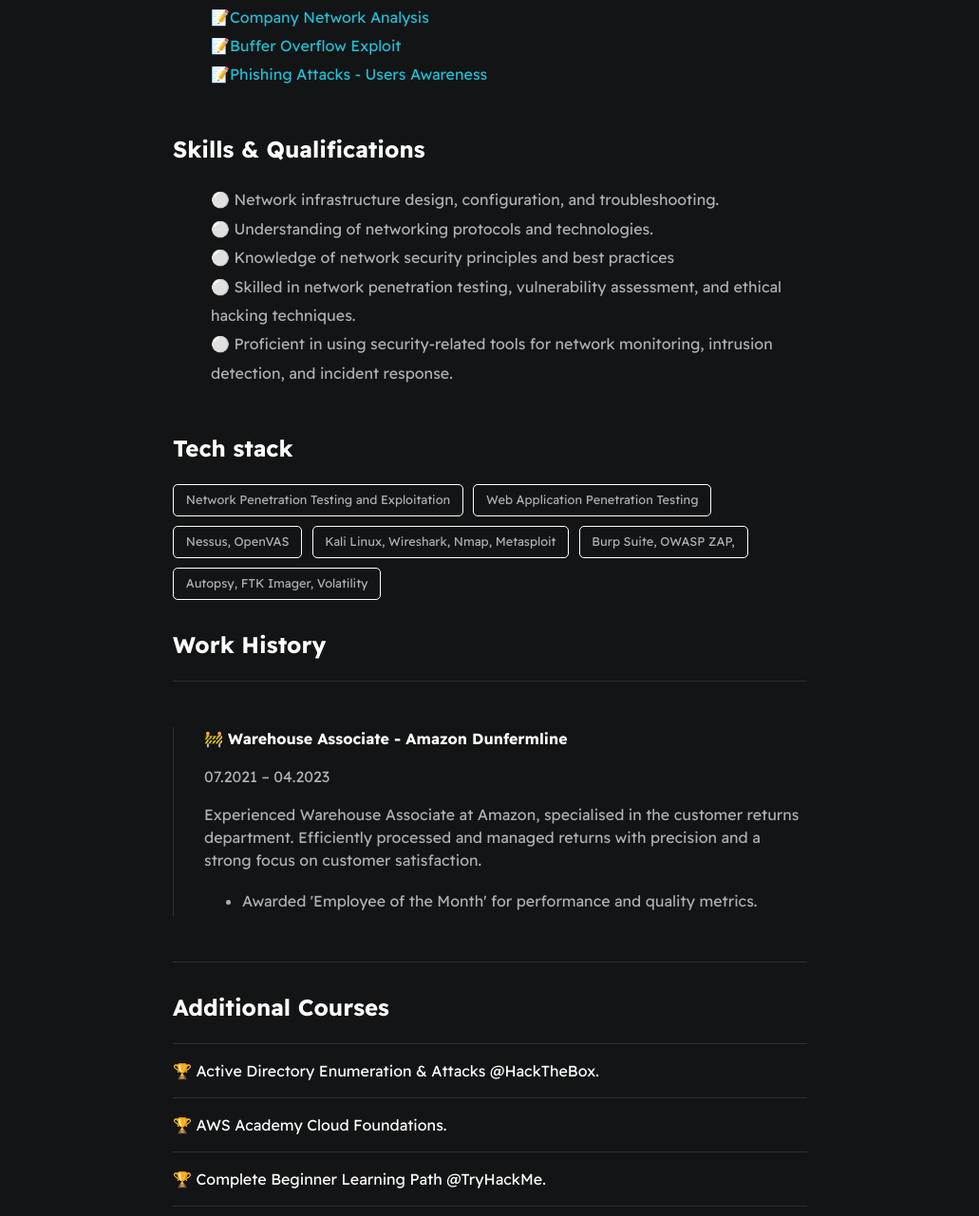
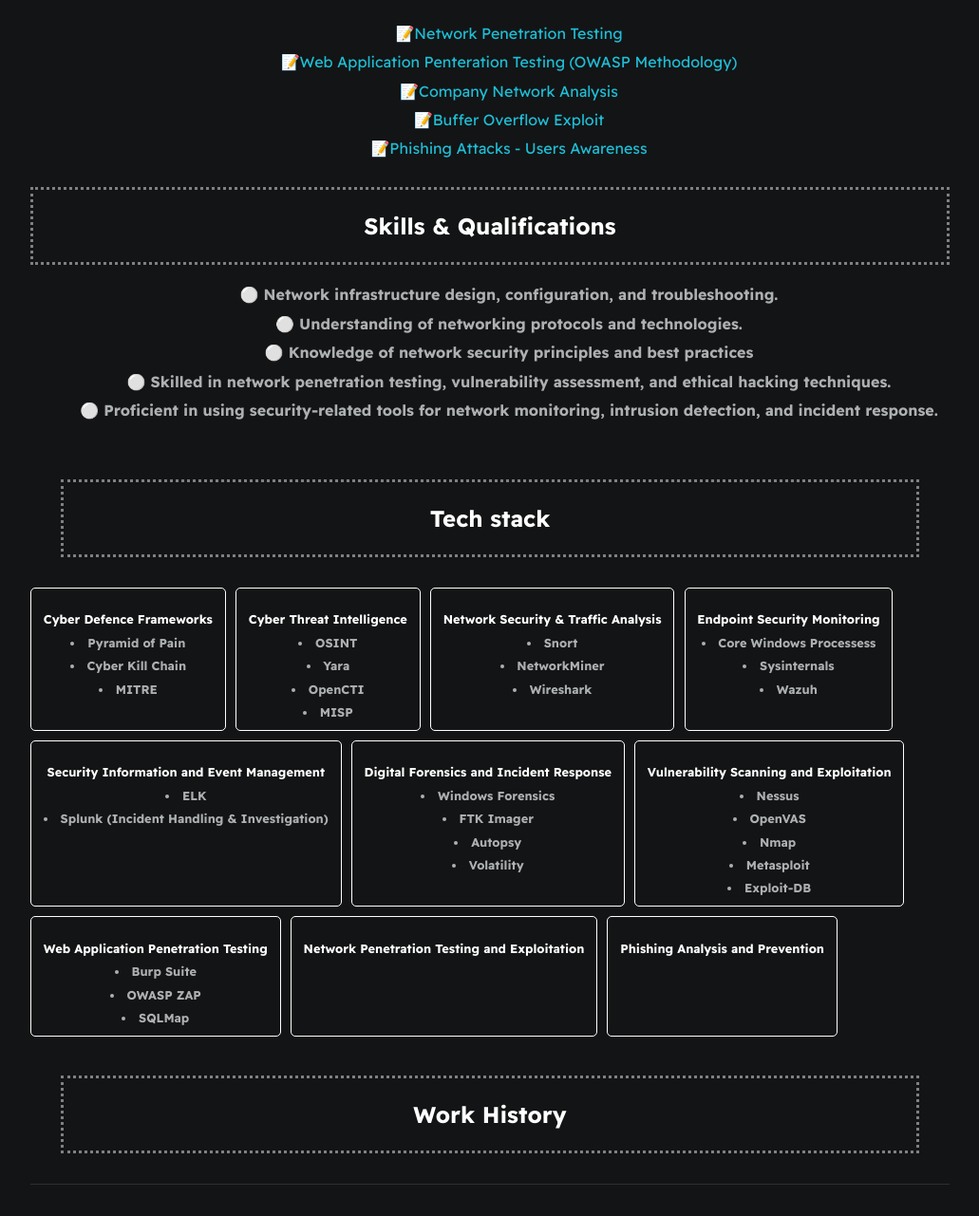
Before and after one commit to xblu3/Portfolio-Website, a plain HTML site: page index.html in a window 1280 px wide. Shown: the part 418-1699 px from the top of the page at 95% size, without its empty margins (124-1155 px from the left). Drawn offline with Linux system fonts and the light colour scheme.

Commit message:
Add files via upload

```diff
--- a/index.html
+++ b/index.html
@@ -1,5 +1,6 @@
 <!DOCTYPE html>
 <html>
+
 <head>
     <meta charset="utf-8">
     <meta http-equiv="X-UA-Compatible" content="IE=edge">
@@ -8,14 +9,29 @@
     <meta name="viewport" content="width=device-width, initial-scale=1">
     <link rel="stylesheet" href="./styles/main.css">
 </head>
+
 <body>
     <div id="container--main">
 
         <section id="wrapper--hero" class="section--page">
-                <img id="profile-pic" src="./assets/profile_pic.jpg">
+            <img id="profile-pic" src="./assets/images/profile_pic.JPG">
 
             <div>
-                    <h1 id="user-name">Jacek Jajko</h1>
+                <table id="name--table">
+                    <tr>
+                        <th>
+                            <h1 id="user-name">Jacek Jajko </h1>
+                        </th>
+                        <th>
+                            <script src="https://tryhackme.com/badge/452831"></script>
+                        </th>
+
+                    </tr>
+
+
+
+                </table>
+
                 <p id="bio">✒️BSc (Hons) Ethical Hacking at Abertay University </p>
                 <p id="bio">✒️BSc of Science in Applied Networking
                 </p>
@@ -33,15 +49,21 @@
             </div>
         </section>
 
+
         <section class="section--page">
             <div id="writeups--section">
                 <h3>Writeups</h3>
                 <ul id="writeups--list">
-                    <li><a href="./assets/reports/network_pentest_report.pdf" target="_blank">📝Network Penetration Testing</a></li>
-                    <li><a href="./assets/reports/Web App Testing.pdf" target="_blank">📝Web Application Penteration Testing (OWASP Methodology)</a></li>
-                    <li><a href="./assets/reports/networking analysis.pdf" target="_blank">📝Company Network Analysis</a></li>
-                    <li><a href="./assets/reports/Buffer overflow.pdf" target="_blank">📝Buffer Overflow Exploit</a></li>
-                    <li><a href="./assets/reports/Phishing_attacks_methods.pdf" target="_blank">📝Phishing Attacks - Users Awareness</a></li>
+                    <li><a href="./assets/reports/network_pentest_report.pdfPPP" target="_blank">📝Network Penetration
+                            Testing</a></li>
+                    <li><a href="./assets/reports/Web App Testing.pdf" target="_blank">📝Web Application Penteration
+                            Testing (OWASP Methodology)</a></li>
+                    <li><a href="./assets/reports/networking analysis.pdf" target="_blank">📝Company Network
+                            Analysis</a></li>
+                    <li><a href="./assets/reports/Buffer overflow.pdf" target="_blank">📝Buffer Overflow Exploit</a>
+                    </li>
+                    <li><a href="./assets/reports/Phishing_attacks_methods.pdf" target="_blank">📝Phishing Attacks -
+                            Users Awareness</a></li>
                 </ul>
             </div>
 
@@ -49,43 +71,101 @@
         </section>
 
         <section class="section--page">
+            <div id="skills--section">
             <h2>Skills & Qualifications</h2>
+        </div>
             <ul id="qualifications--list">
                 <li>⚪ Network infrastructure design, configuration, and troubleshooting.</li>
                 <li>⚪ Understanding of networking protocols and technologies.</li>
                 <li>⚪ Knowledge of network security principles and best practices </li>
-                    <li>⚪ Skilled in network penetration testing, vulnerability assessment, and ethical hacking techniques.</li>
-                    <li>⚪ Proficient in using security-related tools for network monitoring, intrusion detection, and incident response. </li>
+                <li>⚪ Skilled in network penetration testing, vulnerability assessment, and ethical hacking techniques.
+                </li>
+                <li>⚪ Proficient in using security-related tools for network monitoring, intrusion detection, and
+                    incident response. </li>
 
             </ul>
+
         </section>
 
         <section class="section--page">
+           <div id="techStack--section">
             <h2>Tech stack</h2>
-
+            </div>
             <div id="wrapper--techstack__items">
-                    <div class="card--techstack"><span>Network Penetration Testing and Exploitation</span></div>
-                    <div class="card--techstack"><span>Web Application Penetration Testing</span></div>
-                    <div class="card--techstack"><span>Nessus, OpenVAS</span></div>
-                    <div class="card--techstack"><span>Kali Linux, Wireshark, Nmap, Metasploit</span></div>
-                    <div class="card--techstack"><span>Burp Suite, OWASP ZAP, </span></div>
-                    <div class="card--techstack"><span>Autopsy, FTK Imager, Volatility </span></div>
-
+                <div class="card--techstack"><span>
+                        <h4>Cyber Defence Frameworks </h4>
+                        <li>Pyramid of Pain</li>
+                        <li> Cyber Kill Chain</li>
+                        <li> MITRE</li>
+                    </span></div>
+                <div class="card--techstack"><span>
+                        <h4>Cyber Threat Intelligence</h4>
+                        <li>OSINT</li>
+                        <li>Yara</li>
+                        <li> OpenCTI</li>
+                        <li> MISP</li>
+                    </span></div>
+                <div class="card--techstack"><span>
+                        <h4>Network Security & Traffic Analysis</h4>
+                        <li>Snort</li>
+                        <li>NetworkMiner</li>
+                        <li> Wireshark</li>
+                    </span></div>
+                <div class="card--techstack"><span>
+                        <h4>Endpoint Security Monitoring </h4>
+                        <li>Core Windows Processess</li>
+                        <li>Sysinternals</li>
+                        <li>Wazuh</li>
+                    </span></div>
+                <div class="card--techstack"><span>
+                        <h4>Security Information and Event Management</h4>
+                        <li>ELK</li>
+                        <li>Splunk (Incident Handling & Investigation)</li>
+                    </span></div>
+                <div class="card--techstack"><span>
+                        <h4>Digital Forensics and Incident Response</h4>
+                        <li>Windows Forensics</li>
+                        <li>FTK Imager</li>
+                        <li>Autopsy</li>
+                        <li>Volatility</li>
+                    </span></div>
+                <div class="card--techstack"><span>
+                        <h4>Vulnerability Scanning and Exploitation</h4>
+                        <li>Nessus</li>
+                        <li>OpenVAS</li>
+                        <li>Nmap</li>
+                        <li>Metasploit</li>
+                        <li>Exploit-DB</li>
+                    </span></div>
+                <div class="card--techstack"><span>
+                        <h4>Web Application Penetration Testing </h4>
+                        <li>Burp Suite</li>
+                        <li>OWASP ZAP</li>
+                        <li>SQLMap</li>
+                    </span></div>
+                <div class="card--techstack"><span>
+                        <h4>Network Penetration Testing and Exploitation</h4>
+                    </span></div>
+                <div class="card--techstack"><span>
+                        <h4>Phishing Analysis and Prevention </h4>
+                    </span></div>
 
             </div>
         </section>
 
         <section id="work-history-wrapper" class="section--page">
+            <div id="workHistory--section">
             <h2>Work History</h2>
-
+            </div>
             <div class="line-break"></div>
             <div class="card--work-history">
                 <strong>🚧 Warehouse Associate - Amazon Dunfermline</strong>
-                    <p>07.2021 – 04.2023    </p>
-                    <p>Experienced Warehouse Associate at Amazon, specialised in the customer returns department. Efficiently
+                <p>07.2021 – 04.2023 </p>
+                <p>Experienced Warehouse Associate at Amazon, specialised in the customer returns department.
+                    Efficiently
                     processed and managed returns with precision and a strong focus on customer satisfaction. </p>
                 <ul>
-                        <li>Awarded 'Employee of the Month' for performance and quality metrics.</li>
+                    <li id="award--id">Awarded 'Employee of the Month' for performance and quality metrics.</li>
                 </ul>
             </div>
 
@@ -95,8 +175,9 @@
         </section>
 
         <section class="section--page">
+           <div id="additionalCourses--section">
             <h2>Additional Courses</h2>
-
+        </div>
             <div class="card--project">
                 <span>🏆 </span>Active Directory Enumeration & Attacks @HackTheBox.</a>
             </div>
@@ -113,34 +194,52 @@
                 <span>🏆 </span>Offensive Pentesting Learning Path @TryHackMe.</a>
             </div>
             <div class="card--project">
-                    <span>🏆 </span>SOC Analyst Lvl 1 @TryHackMe [In Progress].</a>
+                <span>🏆 </span>SOC Analyst Lvl 1 @TryHackMe.</a>
             </div>
+            <div class="card--project">
+                <span>🏆 </span>CompTIA Pentest+ @TryHackMe.</a>
+            </div>
+
+
+
 
         </section>
 
         <section class="section--page">
+            <div id="projects--section">
                 <h2>Projects</h2>
 
+            </div>
+
             <div class="card--project">
-                    <span>➤ </span>EasyScan application - A Python-based vulnerability scanning application, utilising OpenVAS, designed to generate comprehensive
-                    reports on security vulnerabilities. It caters specifically to users who may have limited familiarity with
+                <span>➤ </span>EasyScan application - A Python-based vulnerability scanning application, utilising
+                OpenVAS, designed to generate comprehensive
+                reports on security vulnerabilities. It caters specifically to users who may have limited familiarity
+                with
                 cybersecurity.
                 </a>
             </div>
 
             <div class="card--project">
-                    <span>➤ </span>Active Directory Attack and Defense Methods utilising MITRE ATT&CK Framework
-                    The project was undertaken as an honours project with the objective of exploring different techniques for both
+                <span>➤ </span>Active Directory Attack and Defence Methods utilising MITRE ATT&CK Framework
+                The project was undertaken as an honours project with the objective of exploring different techniques
+                for both
                 attacking and defending Active Directory environments.</a>
             </div>
 
 
         </section>
+
         <section>
             <section class="section--page">
-                    <section class="section--hobby">
+               <div id="hobby--section">
                 <h2> Hobby</h2>
-                        <iframe  height='160' width='300' frameborder='0' allowtransparency='true' scrolling='no' src='https://www.strava.com/athletes/69427464/activity-summary/89759b074b342604dd3971d44c000a3abf3a8bc8'></iframe>
+
+               </div>
+                     <section class="card--hobby">
+                    <p>Road cycling is my favorite hobby. It makes me feel happy and excited. It makes me feel free and relaxed. I often ride alone to clear my mind, but I also enjoy riding with my friends. Road cycling is not just something I do for fun, it's a part of who I am. It keeps me happy and active in life.</p>
+                    <iframe height='160' width='300' frameborder='0' allowtransparency='true' scrolling='no'
+                        src='https://www.strava.com/athletes/69427464/activity-summary/89759b074b342604dd3971d44c000a3abf3a8bc8'></iframe>
 
                 </section>
             </section>
@@ -150,4 +249,5 @@
     </div>
 
 </body>
+
 </html>
--- a/styles/main.css
+++ b/styles/main.css
@@ -34,9 +34,18 @@ body{
     background-color: var(--mainBgColor);
 }
 
-p, span, li{
+span, li{
     color: var(--secondaryTextColor);
     font-size: 1em;
+    line-height: 1.9em;
+    font-weight: bold;
+
+
+}
+
+#name--table{
+    font-size: 1em;
+    text-align: center;
 }
 
 a{
@@ -45,19 +54,21 @@ a{
     font-weight: 500;
 }
 
-li{
-    line-height: 1.9em;
-}
+
+
+
 
 #container--main{
-    max-width: 700px;
+    max-width: 1000px;
     margin: 0 auto;
     padding: 1em;
+    text-align: center;
 }
 
 .section--page{
     padding-top: 0.3em;
     padding-bottom: 0.3em;
+
 }
 
 #wrapper--hero{
@@ -109,11 +120,62 @@ li{
     font-size: 0.9em;
 }
 
+#card--hobby, iframe{
+    display: block;
+    margin: 0 auto;
+
+}
+p{
+    color: white;
+}
+
 #writeups--section h3{
     border: dotted;
     border-color: grey;
-    font-size: 1em;
+    font-size: 2em;
     text-align: center;
+}
+
+#skills--section{
+    border: dotted;
+    border-color: grey;
+    text-align: center;
+
+}
+
+#techStack--section{
+    border: dotted;
+    border-color: grey;
+    text-align: center;
+    margin: 2rem;
+
+}
+
+#workHistory--section{
+    border: dotted;
+    border-color: grey;
+    text-align: center;
+    margin: 2rem;
+}
+#additionalCourses--section{
+    border: dotted;
+    border-color: grey;
+    text-align: center;
+    margin: 2rem;
+}
+
+#projects--section{
+    border: dotted;
+    border-color: grey;
+    text-align: center;
+    margin: 2rem;
+}
+
+#hobby--section{
+    border: dotted;
+    border-color: grey;
+    text-align: center;
+    margin: 2rem;
 }
 
 #writeups--list {
@@ -124,12 +186,19 @@ li{
     list-style: none;
 }
 
+h4{
+    margin-bottom: 0.2em;
+}
+
+
+
 #wrapper--techstack__items{
     display: flex;
     flex-wrap: wrap;
     gap: 0.8em;
     font-size: 0.8em;
 }
+
 
 .card--techstack{
     border: 1px solid var(--mainBorderColor);
@@ -156,17 +225,21 @@ li{
 
 }
 
+
 .card--work-history{
     border-left: 1px solid var(--mainBorderColor);
     margin-top: 3em;
     margin-bottom: 3em;
     padding-left: 2em;
+
 }
+
 
 .line-break{
     background-color: var(--mainBorderColor);
     height: 1px;
 }
+
 
 
 @media(max-width:600px){
```
Lines whose indentation alone changed are shown as unchanged.
